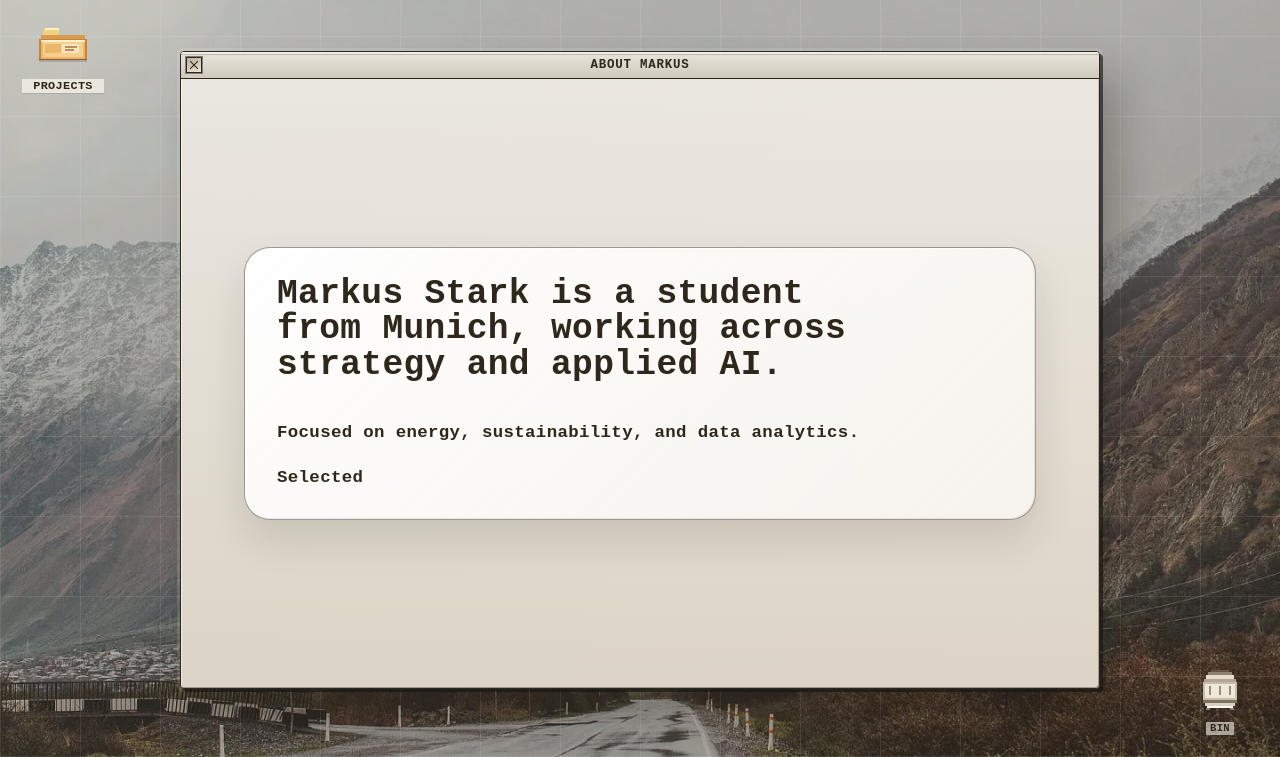
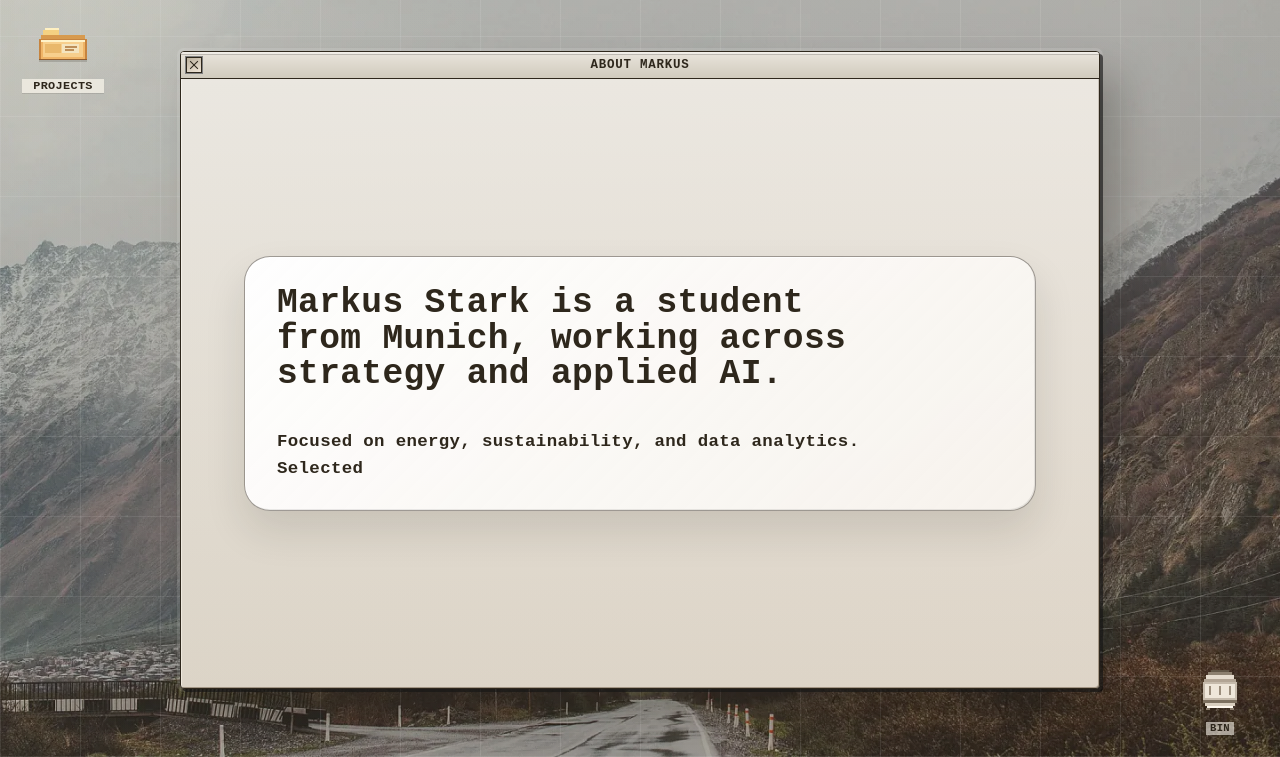
Before and after one commit to starkmarkus/markus-website, a website: page index.html in a window 1280 px wide. Shown: the part 43-800 px from the top of the page. Drawn offline with Linux system fonts and the light colour scheme.

Commit message:
Revert "Keep about panel size stable during intro typing"
This reverts commit c109a6e9aa07be564849585087b2d002874a84b1.

```diff
--- a/src/styles.css
+++ b/src/styles.css
@@ -1859,7 +1859,6 @@ button {
   font-weight: 700;
   line-height: 1.02;
   letter-spacing: 0.01em;
-  min-height: calc(3 * 1.02em);
   white-space: pre-line;
 }
 
@@ -1907,9 +1906,9 @@ button {
 
 .about-home-focus-typing,
 .about-home-focus-line {
-  min-height: calc(2.84em + 1px);
+  min-height: 1.42em;
   padding-top: 7px;
-  white-space: normal;
+  white-space: nowrap;
 }
 
 .about-home-rule {
```
